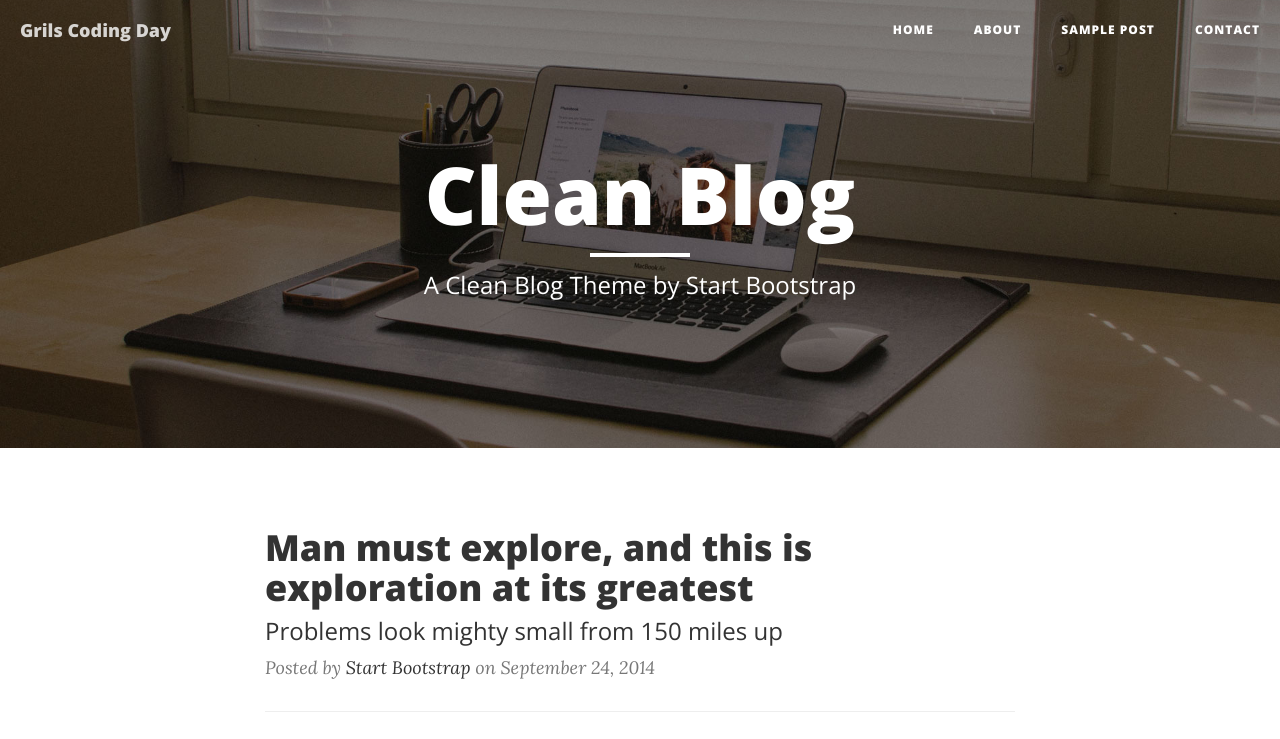
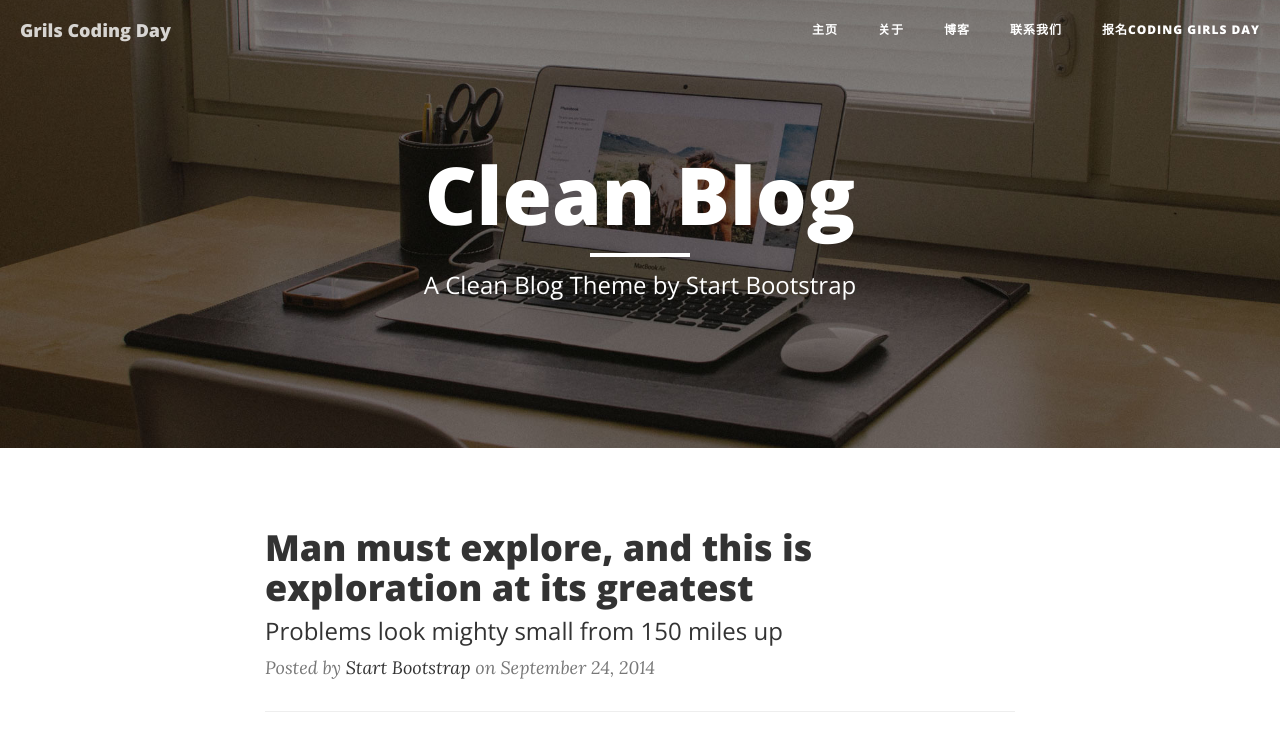
Before and after one commit to postsal/GirlsCodingDayDemo, a website: page index.html in a window 1280 px wide. Shown: the top 739 px of the page. Drawn offline with nearby package versions, Linux system fonts and the light colour scheme.

Commit message:
修改导航栏

```diff
--- a/index.html
+++ b/index.html
@@ -49,16 +49,19 @@
             <div class="collapse navbar-collapse" id="bs-example-navbar-collapse-1">
                 <ul class="nav navbar-nav navbar-right">
                     <li>
-                        <a href="index.html">Home</a>
+                        <a href="index.html">主页</a>
                     </li>
                     <li>
-                        <a href="about.html">About</a>
+                        <a href="about.html">关于</a>
                     </li>
                     <li>
-                        <a href="post.html">Sample Post</a>
+                        <a href="post.html">博客</a>
                     </li>
                     <li>
-                        <a href="contact.html">Contact</a>
+                        <a href="contact.html">联系我们</a>
+                    </li>
+                    <li>
+                        <a href="https://girlscodingday.org/">报名Coding Girls Day</a>
                     </li>
                 </ul>
             </div>
```
